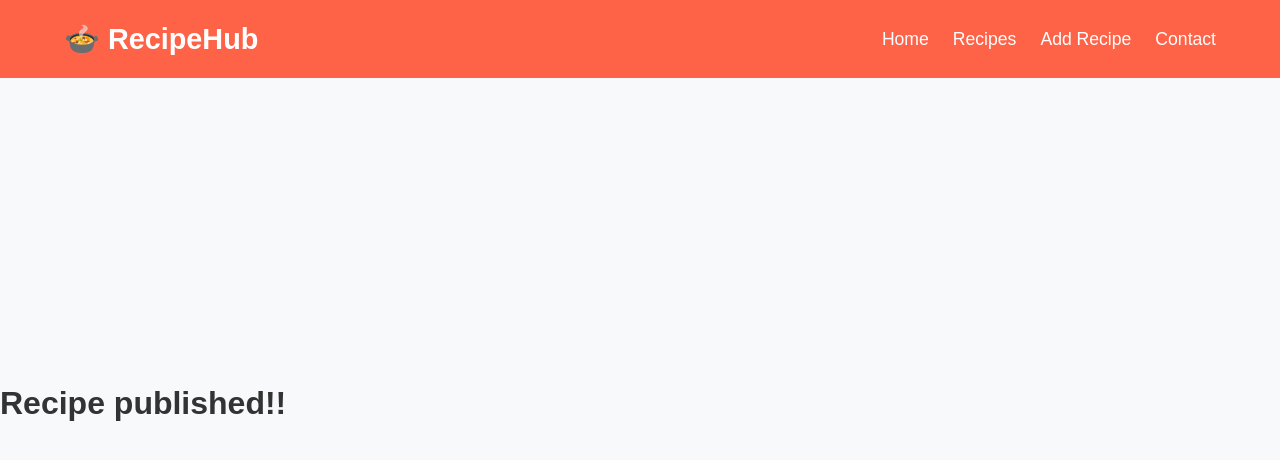
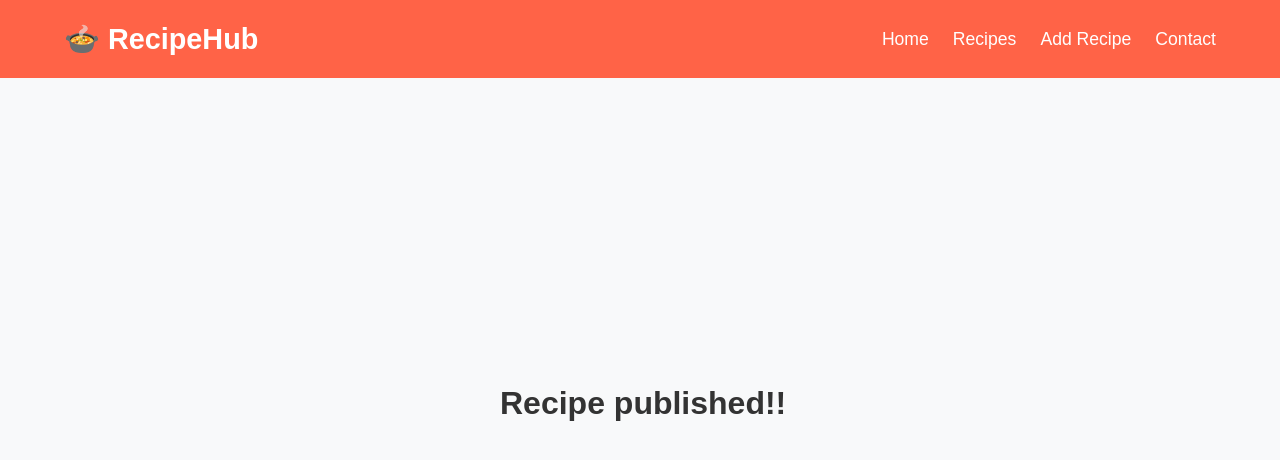
Before and after one commit to ByteMeBugs/Scripters, a plain HTML site: page Cook-hub/frontend/good.html in a window 1280 px wide. Drawn offline with Linux system fonts and the light colour scheme.

Commit message:
again
updtae

```diff
--- a/Cook-hub/frontend/good.html
+++ b/Cook-hub/frontend/good.html
@@ -16,6 +16,6 @@
     </ul>
 </nav>
 <centre>
-<h1 style="margin-top: 300px;">Recipe published!!</h1>
+<h1 style="margin-top: 300px;margin-left: 500px;">Recipe published!!</h1>
 </centre>
 <body>
```
Also changed, not shown: Cook-hub/frontend/index.html (+1 -1 lines).
